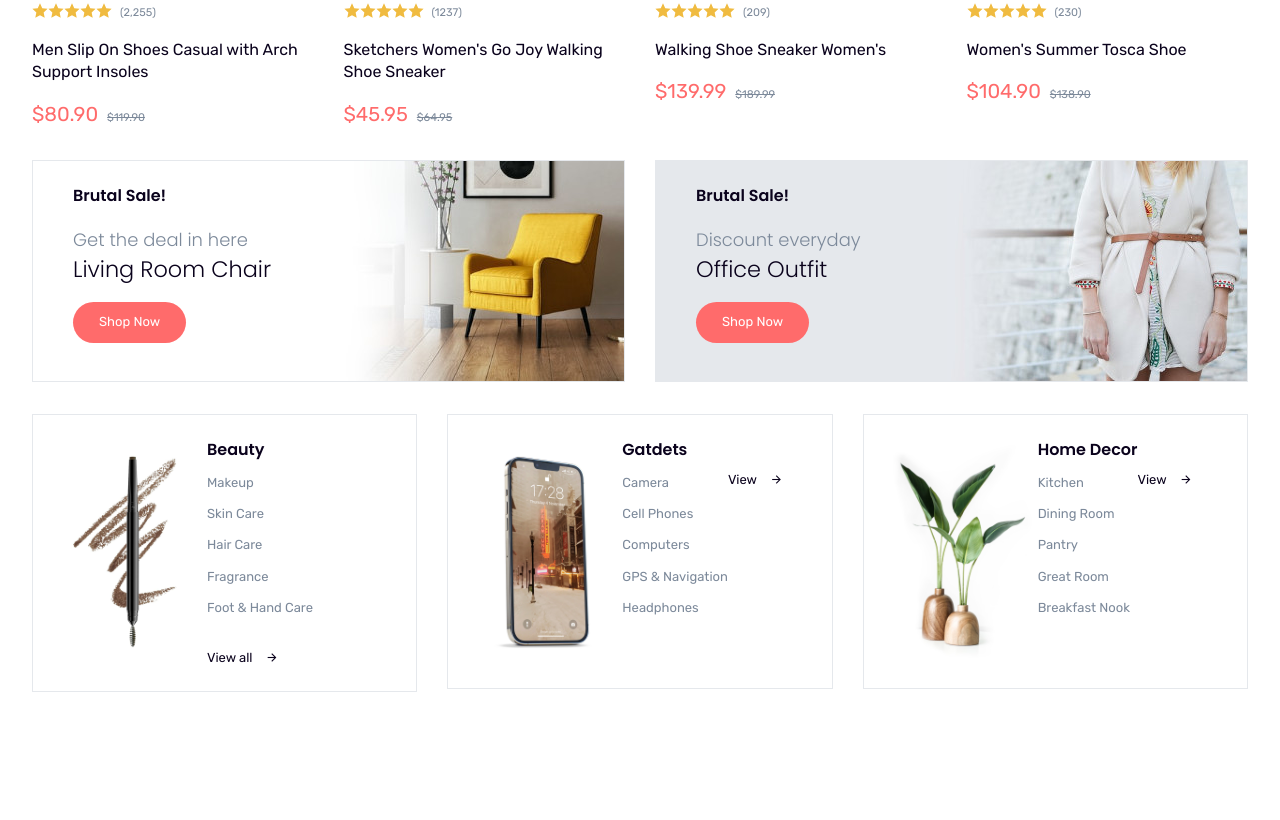
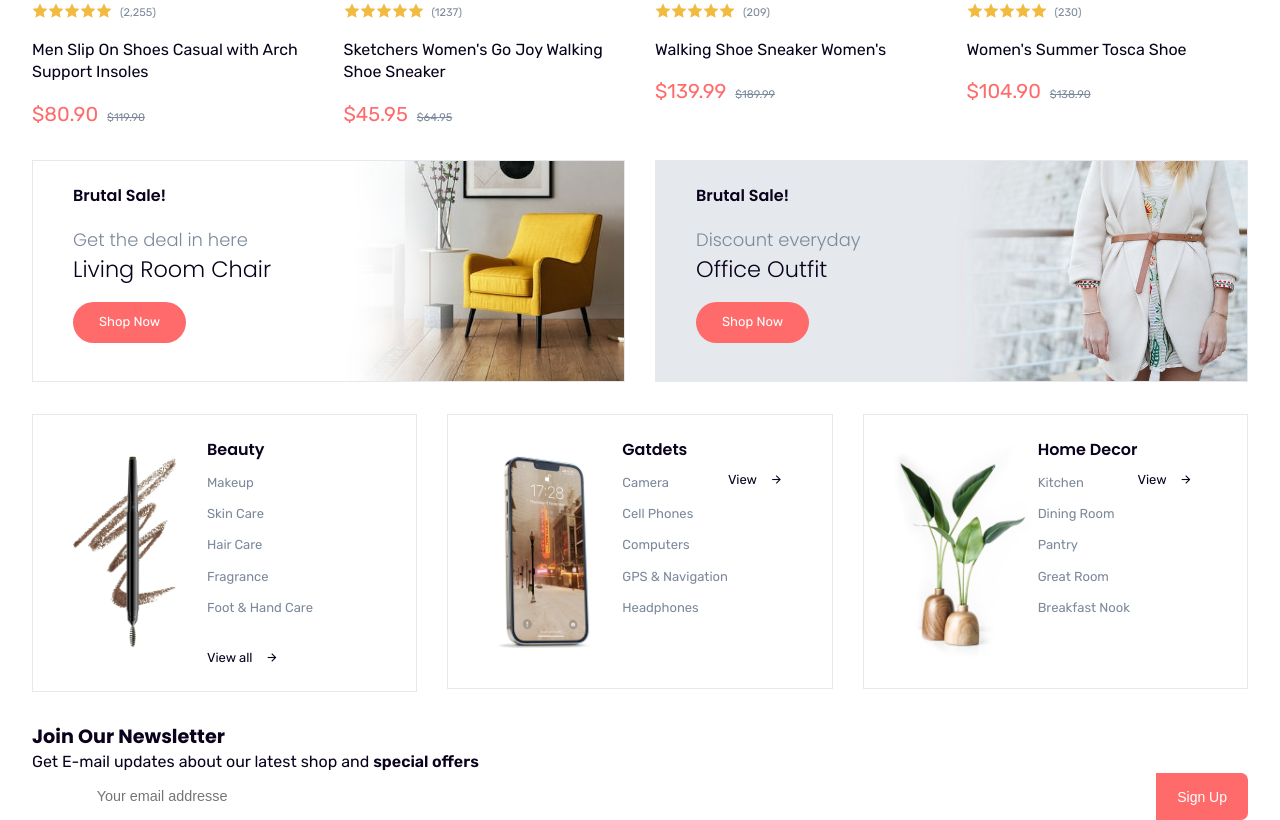
Before and after one commit to SalahEddineELMENYIY/EcomY, a plain HTML site: page index.html in a window 1280 px wide. Shown: the part 2806-3626 px from the top of the page. Before the commit the page ends 3530 px from the top, so only its background shows below. Drawn offline with nearby package versions, Linux system fonts and the light colour scheme.

Commit message:
add footer to index.html

```diff
--- a/index.html
+++ b/index.html
@@ -1571,7 +1571,25 @@
             <!--NEXT-->
         </main>
         <!--FOOTER-->
-        <footer></footer>
+        <footer>
+            <div class="newsletter">
+                <div class="container">
+                    <div class="wrapper">
+                        <div class="box">
+                            <div class="content">
+                                <h3>Join Our Newsletter</h3>
+                                <p>Get E-mail updates about our latest shop and <strong>special offers</strong></p>
+                            </div>
+                            <form class="search">
+                                <span class="icon-large"><i class="ri-mai-line"></i></span>
+                                <input type="email" placeholder="Your email addresse" required>
+                                <button type="submit">Sign Up</button>
+                            </form>
+                        </div>
+                    </div>
+                </div>
+            </div>
+        </footer>
     </div>
     <script src="https://cdn.jsdelivr.net/npm/swiper@10/swiper-bundle.min.js"></script>
     <script src="./script.js"></script>
--- a/style.css
+++ b/style.css
@@ -1046,6 +1046,8 @@ form.search button:hover {
 
 /*FOOTER*/
 
+
+
 /*RESPONSIVE*/
 
 @media screen and (min-width: 481px) {
```
